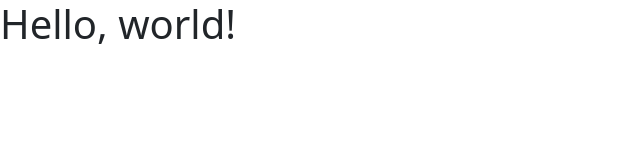
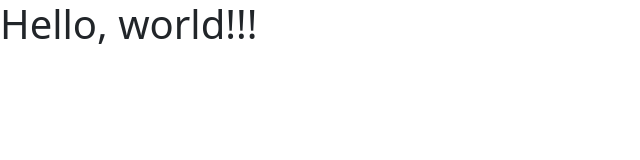
Before and after one commit to arinicole122/mobile-friendly-practice, a plain HTML site: page Take-home3/index.html in a window 1280 px wide. Shown: the full height of the page, 0-640 px from the left. Drawn offline with nearby package versions, Linux system fonts and the light colour scheme.

Commit message:
boilerplate setup

```diff
--- a/Take-home3/index.html
+++ b/Take-home3/index.html
@@ -10,7 +10,7 @@
     <link rel="stylesheet" href="css/styles.css">
   </head>
   <body>
-    <h1>Hello, world!</h1>
+    <h1>Hello, world!!!</h1>
 
 
 
```
